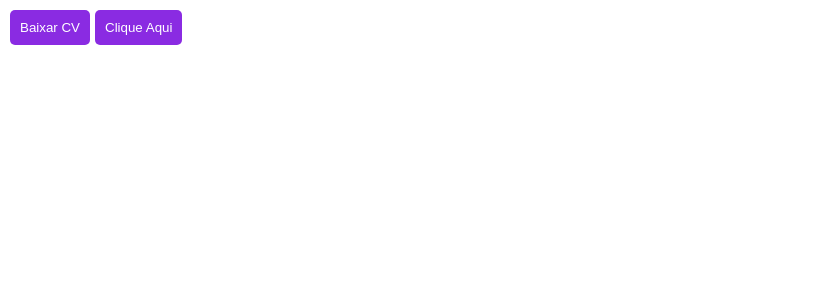
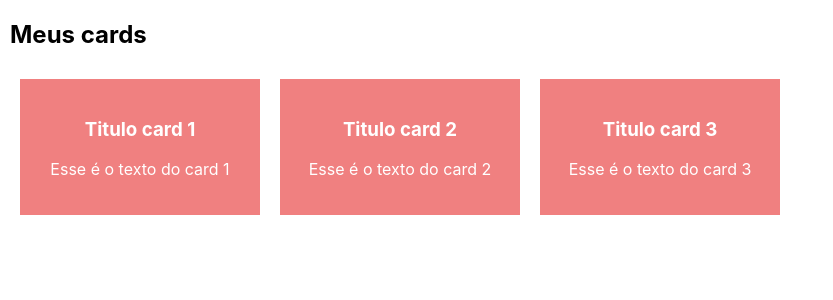
Before and after one commit to GuhLoyola/modulo-base-react, a React (Create React App) app in the folder 05-create-react-app/primeiro-app/: page / in a window 1280 px wide. Shown: the top 300 px of the page, without its empty margins (0-833 px from the left). Built offline with nearby package versions, Linux system fonts and the light colour scheme.

Commit message:
Componentes 'Card' aninhados no componente pai 'Cards'

```diff
--- a/05-create-react-app/primeiro-app/src/App.js
+++ b/05-create-react-app/primeiro-app/src/App.js
@@ -1,12 +1,10 @@
 import './App.css';
-import Button from './components/button/button';
-// import Card from './components/card/card';
+import Cards from './components/cards/cards';
 
 function App() {
   return (
     <>
-    <Button label='Baixar CV'/>
-    <Button/>
+      <Cards/>
     </>
   );
 }
--- /dev/null
+++ b/05-create-react-app/primeiro-app/src/components/cards/cards.css
@@ -0,0 +1,3 @@
+.container-cards {
+    display: flex;
+}
--- /dev/null
+++ b/05-create-react-app/primeiro-app/src/components/cards/cards.js
@@ -0,0 +1,26 @@
+import Card from '../card/card'
+import './cards.css'
+
+const cardsTitle = ['Titulo card 1', 'Titulo card 2', 'Titulo card 3']
+const cardsText = ['Esse é o texto do card 1', 'Esse é o texto do card 2', 'Esse é o texto do card 3']
+
+const Cards = () => {
+    return (
+        <div>
+            <h2>Meus cards</h2>
+
+            <div className='container-cards'>
+                {
+                    cardsTitle.map(( cardTitle, index ) =>
+                        <Card key={ index }>
+                            <h3>{ cardTitle }</h3>
+                            <p>{ cardsText[index] }</p>
+                        </Card>
+                    )
+                }
+            </div>
+        </div>
+    )
+}
+
+export default Cards
```
